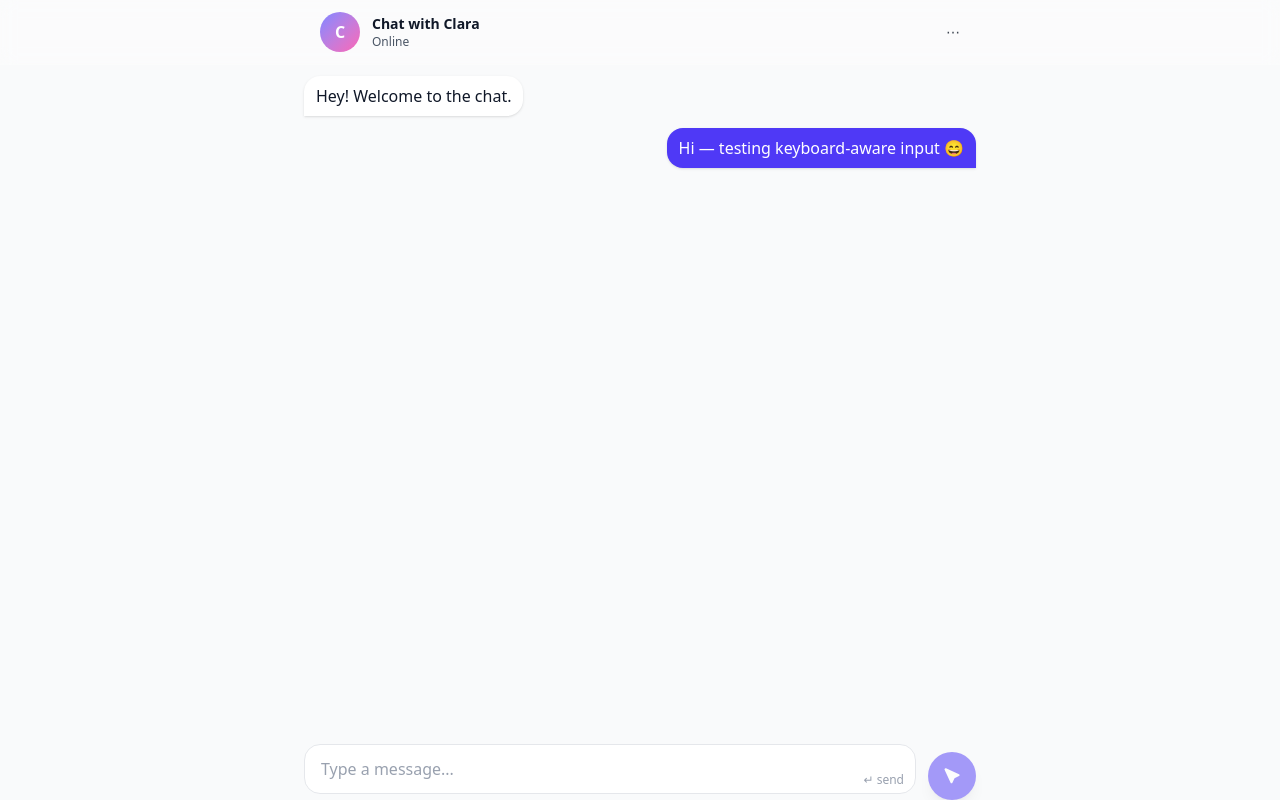
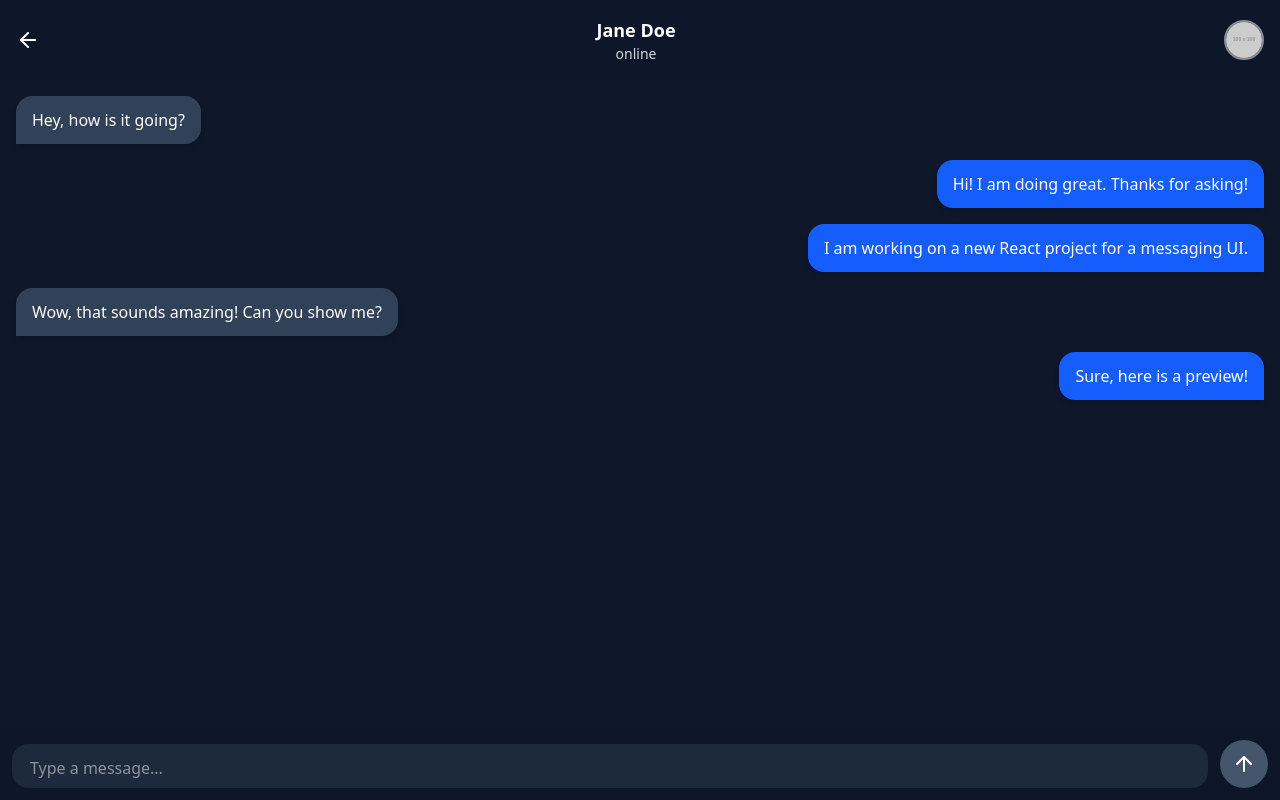
Before and after one commit to nguyenphujj/my-vite-app, a React (Vite) app: page / in a window 1280 px wide. Built offline with nearby package versions, Linux system fonts and the light colour scheme.

Commit message:
your message

```diff
--- a/src/App.jsx
+++ b/src/App.jsx
@@ -1862,6 +1862,200 @@ function GPTreasoningUI() {
 }
 
 
+
+
+
+
+
+
+const ArrowUpIcon = () => (
+  <svg
+    xmlns="http://www.w3.org/2000/svg"
+    width="24"
+    height="24"
+    viewBox="0 0 24 24"
+    fill="none"
+    stroke="currentColor"
+    strokeWidth="2"
+    strokeLinecap="round"
+    strokeLinejoin="round"
+  >
+    <path d="m5 12 7-7 7 7" />
+    <path d="M12 19V5" />
+  </svg>
+);
+
+const ArrowLeftIcon = () => (
+    <svg
+        xmlns="http://www.w3.org/2000/svg"
+        width="24"
+        height="24"
+        viewBox="0 0 24 24"
+        fill="none"
+        stroke="currentColor"
+        strokeWidth="2"
+        strokeLinecap="round"
+        strokeLinejoin="round"
+    >
+        <path d="m12 19-7-7 7-7"/><path d="M19 12H5"/>
+    </svg>
+);
+
+const TopBar = () => {
+  return (
+    <header className="fixed top-0 left-0 right-0 z-20">
+      <div className="absolute top-0 left-0 w-full h-full bg-slate-900/70 backdrop-blur-lg"></div>
+      <div className="relative z-10 flex items-center justify-between p-4 text-white">
+        <button className="p-2 -ml-2">
+            <ArrowLeftIcon />
+        </button>
+        <div className="flex flex-col items-center">
+          <h1 className="text-lg font-bold">Jane Doe</h1>
+          <p className="text-sm text-gray-300">online</p>
+        </div>
+        <div className="w-10 h-10 flex-shrink-0">
+          <img
+            src="https://placehold.co/100x100/7e22ce/ffffff?text=JD"
+            alt="Jane Doe's Avatar"
+            className="w-full h-full rounded-full object-cover border-2 border-white/50"
+          />
+        </div>
+      </div>
+    </header>
+  );
+};
+
+const MessageBubble = ({ message }) => {
+  const { text, isSent } = message;
+  const bubbleClasses = isSent
+    ? 'bg-blue-600 text-white self-end rounded-l-2xl rounded-tr-2xl'
+    : 'bg-slate-700 text-white self-start rounded-r-2xl rounded-tl-2xl';
+
+  return (
+    <div className={`w-full flex ${isSent ? 'justify-end' : 'justify-start'}`}>
+      <div className={`max-w-[75%] md:max-w-[60%] p-3 px-4 shadow-md ${bubbleClasses}`}>
+        <p className="text-base">{text}</p>
+      </div>
+    </div>
+  );
+};
+
+const MessageContainer = ({ messages }) => {
+  const messagesEndRef = useRef(null);
+
+  const scrollToBottom = () => {
+    messagesEndRef.current?.scrollIntoView({ behavior: 'smooth' });
+  };
+
+  useEffect(() => {
+    scrollToBottom();
+  }, [messages]); // Dependency array ensures this runs when messages change
+
+  return (
+    // The pt-24 and pb-28 values create space so content isn't hidden by the fixed TopBar and InputContainer
+    <main className="flex-1 overflow-y-auto pt-24 pb-28 px-4">
+      <div className="flex flex-col space-y-4">
+        {messages.map((msg) => (
+          <MessageBubble key={msg.id} message={msg} />
+        ))}
+        {/* This empty div is the target for auto-scrolling */}
+        <div ref={messagesEndRef} />
+      </div>
+    </main>
+  );
+};
+
+const InputContainer = ({ onSendMessage }) => {
+  const [text, setText] = useState('');
+  const textareaRef = useRef(null);
+
+  // Auto-resize the textarea height based on content
+  useEffect(() => {
+    const textarea = textareaRef.current;
+    if (textarea) {
+      textarea.style.height = 'auto'; // Reset height
+      const scrollHeight = textarea.scrollHeight;
+      textarea.style.height = `${scrollHeight}px`; // Set to content height
+    }
+  }, [text]);
+
+
+  const handleSend = () => {
+    if (text.trim()) {
+      onSendMessage(text);
+      setText('');
+    }
+  };
+
+  const handleKeyPress = (e) => {
+    if (e.key === 'Enter' && !e.shiftKey) {
+      e.preventDefault(); // Prevents new line on Enter
+      handleSend();
+    }
+  };
+
+  return (
+    <footer className="fixed bottom-0 left-0 right-0 z-20">
+      {/* Blur effect */}
+      <div className="absolute bottom-0 left-0 w-full h-full bg-slate-900/70 backdrop-blur-lg"></div>
+
+      {/* Content */}
+      <div className="relative z-10 p-3 flex items-end">
+        <textarea
+          ref={textareaRef}
+          className="flex-1 bg-slate-800 text-white rounded-2xl px-4 py-2.5 resize-none border-2 border-transparent focus:outline-none focus:border-blue-500 transition-all duration-200"
+          placeholder="Type a message..."
+          value={text}
+          onChange={(e) => setText(e.target.value)}
+          onKeyPress={handleKeyPress}
+          rows="1"
+          style={{ maxHeight: '120px' }} // Prevents infinite growth
+        ></textarea>
+        <button
+          onClick={handleSend}
+          className="ml-3 bg-blue-600 text-white rounded-full p-3 flex-shrink-0 hover:bg-blue-500 focus:outline-none focus:ring-2 focus:ring-blue-400 focus:ring-offset-2 focus:ring-offset-slate-900 transition-all disabled:bg-slate-600 disabled:cursor-not-allowed"
+          disabled={!text.trim()}
+          aria-label="Send message"
+        >
+          <ArrowUpIcon />
+        </button>
+      </div>
+    </footer>
+  );
+};
+
+function Geminipro2UI() {
+  const [messages, setMessages] = useState([
+    { id: 1, text: 'Hey, how is it going?', isSent: false },
+    { id: 2, text: 'Hi! I am doing great. Thanks for asking!', isSent: true },
+    { id: 3, text: 'I am working on a new React project for a messaging UI.', isSent: true },
+    { id: 4, text: 'Wow, that sounds amazing! Can you show me?', isSent: false },
+    { id: 5, text: 'Sure, here is a preview!', isSent: true },
+  ]);
+
+  const handleSendMessage = (text) => {
+    const newMessage = {
+      id: messages.length + 1,
+      text,
+      isSent: true,
+    };
+    setMessages([...messages, newMessage]);
+  };
+
+  return (
+    <div className="bg-slate-900 h-screen w-screen flex flex-col font-sans antialiased">
+      <TopBar />
+      <MessageContainer messages={messages} />
+      <InputContainer onSendMessage={handleSendMessage} />
+    </div>
+  );
+}
+
+
+
+
+
+
 function Login_Add(){
   const [jsoncache, setJsoncache] = useState("");
   const [atpage, setAtpage] = useState(22);
@@ -1874,7 +2068,7 @@ function Login_Add(){
         {atpage == 111 && <ChatPage />}
         {atpage == 1 && <Another outpassBackpage={setAtpage} outpassjson={setServer} inpassServer={server}/>}
         {atpage == 99 && <AllInOnePage />}
-        {atpage == 22 && <GPTreasoningUI />}
+        {atpage == 22 && <Geminipro2UI />}
       </div>
     </>
   );
```
